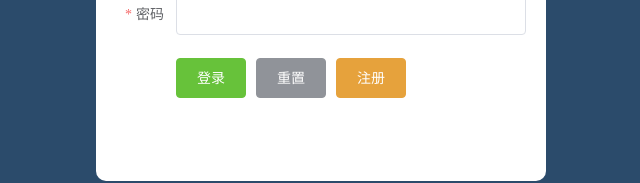
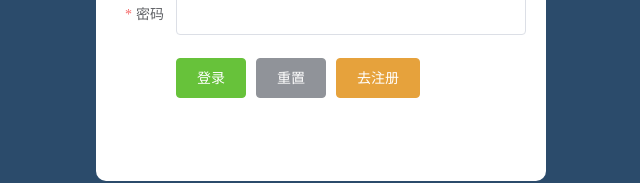
Before and after one commit to YangAnLin/business, a Vue app in the folder font/: page /#/ in a window 1280 px wide. Shown: the part 399-582 px from the top of the page, without its empty margins (319-959 px from the left). Built offline with nearby package versions, Linux system fonts and the light colour scheme.

Commit message:
修复bug

```diff
--- a/font/src/components/Login.vue
+++ b/font/src/components/Login.vue
@@ -18,7 +18,7 @@
         <el-form-item class="btns">
           <el-button type="success" @click="login">登录</el-button>
           <el-button type="info" @click="resetLoginForm">重置</el-button>
-          <el-button type="warning" @click="register">注册</el-button>
+          <el-button type="warning" @click="register">去注册</el-button>
         </el-form-item>
 
       </el-form>
--- a/font/src/router/index.js
+++ b/font/src/router/index.js
@@ -49,6 +49,11 @@ router.beforeEach((to,from,next)=>{
         return next()
     }
 
+    // 访问注册页面
+    if (to.path === '/register') {
+        return next()
+    }
+
     const tokenStr = window.sessionStorage.getItem('token')
     if (!tokenStr) {
         return next('/')
```
